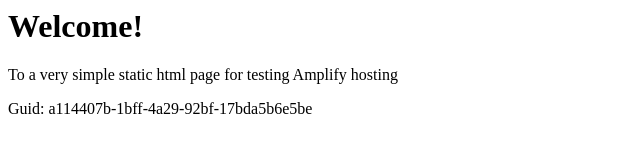
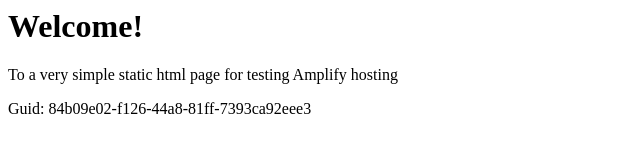
Before and after one commit to aws-aemilia-yul/Github-PR-Commit-Integration-Test-DoNotTouch-GitHubWebhookPushCanaryTest-v1-preprod-ca-central-1, a website: page src/index.html in a window 1280 px wide. Shown: the full height of the page, 0-640 px from the left. Drawn offline with Linux system fonts and the light colour scheme.

Commit message:
commit from integ tests

```diff
--- a/src/index.html
+++ b/src/index.html
@@ -12,6 +12,6 @@
 <body>
     <h1>Welcome!</h1>
     <p>To a very simple static html page for testing Amplify hosting</p>
-    <p>Guid: a114407b-1bff-4a29-92bf-17bda5b6e5be</p></body>
+    <p>Guid: 84b09e02-f126-44a8-81ff-7393ca92eee3</p></body>
 
 </html>
```
